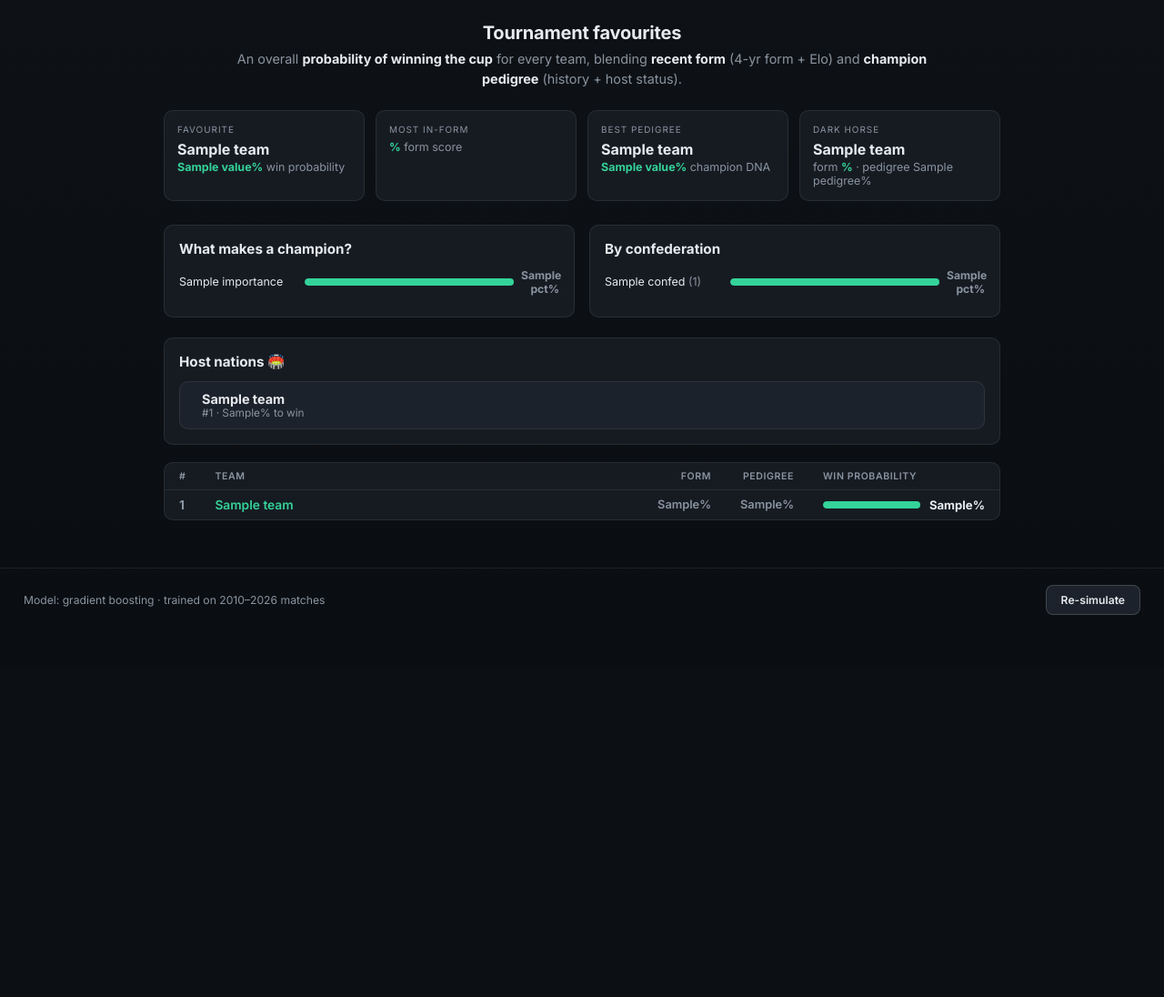
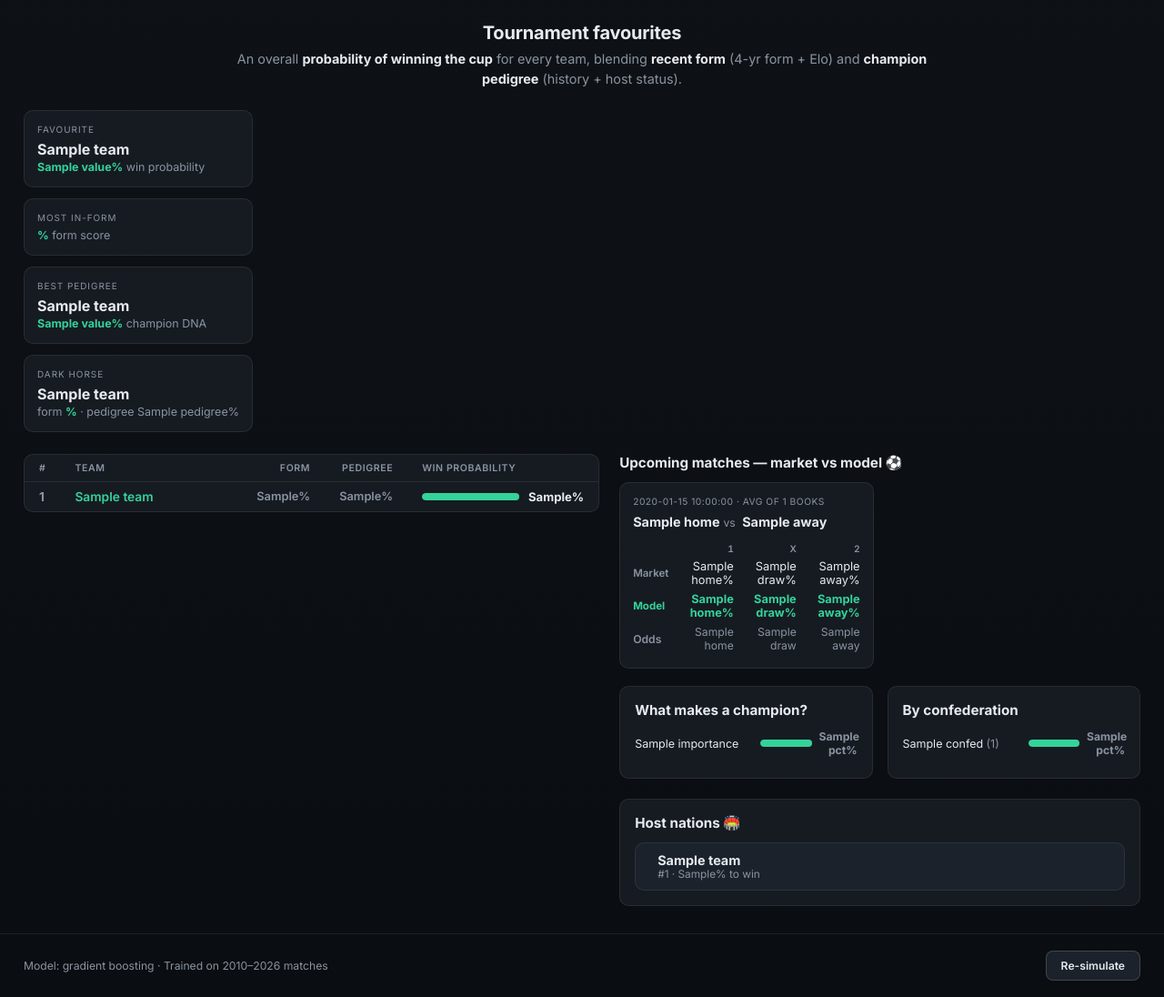
Before and after one commit to KlitiHamataj/world_cup_prediction, a Flask app: template templates/dashboard.html in a window 1280 px wide. Shown: the part 66-1162 px from the top of the page at 91% size. Before the commit the page ends 742 px from the top, so only its background shows below. Run offline with Flask 3, Linux system fonts and the light colour scheme; the template is opened without the code that fills it: most values are stand-ins (such as "Sample title", 1, 10 or a date in 2020); parts of the project's set-up code (start-up, migrations or seed data) failed here and were passed over; some libraries are stand-ins or nearby versions.

Commit message:
[+] fix layout

```diff
--- a/app.py
+++ b/app.py
@@ -15,6 +15,7 @@ from src.models.predictor import Predictor
 from src.models.simulator import run_full_simulation, COIN_BIAS
 from src.utils.flags import flag, FLAGS, CODES
 from src.models.ensemble import get_ensemble, get_dashboard_data, WEIGHT_LEADERS, WEIGHT_PROFILES
+from src.models.next_game import get_next_games
 
 app = Flask(__name__)
 app.jinja_env.globals["flag"] = flag
@@ -238,6 +239,7 @@ def dashboard():
     data = get_dashboard_data()
     ranking = data["ranking"]
     champion = ranking[0]["team"] if ranking else "-"
+    next_games = get_next_games(_predictor)   # market vs model odds for upcoming games
     return render_template(
         "dashboard.html",
         page="dashboard",
@@ -248,6 +250,7 @@ def dashboard():
         hosts=data["hosts"],
         confeds=data["confeds"],
         importances=data["importances"],
+        next_games=next_games,
         weight_leaders=round(WEIGHT_LEADERS * 100),
         weight_profiles=round(WEIGHT_PROFILES * 100),
     )
--- a/templates/base.html
+++ b/templates/base.html
@@ -31,7 +31,7 @@
   </main>
 
   <footer>
-    <span>Model: gradient boosting · trained on 2010–2026 matches</span>
+    <span>Model: gradient boosting · Trained on 2010–2026 matches</span>
     {% if page not in ['predict', 'dashboard'] %}<a class="resim" href="?seed={{ range(1, 99999) | random }}">Re-simulate</a>{% endif %}
   </footer>
 
--- a/templates/dashboard.html
+++ b/templates/dashboard.html
@@ -2,10 +2,18 @@
 {% block content %}
 
 <style>
-  .dash{max-width:920px; margin:0 auto}
+  .dash{max-width:1500px; margin:0 auto}
+
+  /* Top band: podium + stat cards side by side */
+  .dash-top{display:grid; grid-template-columns:auto 1fr; gap:26px; align-items:center; margin-bottom:24px}
+
+  /* Two-column main area: ranking table beside the rest */
+  .dash-grid{display:grid; grid-template-columns:minmax(0,1.05fr) minmax(0,.95fr);
+    gap:22px; align-items:start}
+  .dash-col-side > * + *{margin-top:22px}
 
   /* Podium */
-  .podium{display:flex; justify-content:center; align-items:flex-end; gap:14px; margin:6px 0 26px}
+  .podium{display:flex; justify-content:center; align-items:flex-end; gap:14px; margin:0}
   .pod{background:var(--surface); border:1px solid var(--border); border-radius:var(--r);
     padding:16px 14px; text-align:center; width:170px}
   .pod .medal{font-size:1.5rem}
@@ -18,8 +26,8 @@
   .pod-1 .pod-pct{color:var(--gold)}
 
   /* Stat cards */
-  .dash-cards{display:grid; grid-template-columns:repeat(auto-fit, minmax(170px,1fr));
-    gap:12px; margin-bottom:26px}
+  .dash-cards{display:grid; grid-template-columns:repeat(auto-fit, minmax(160px,1fr));
+    gap:12px; margin:0}
   .scard{background:var(--surface); border:1px solid var(--border); border-radius:var(--r); padding:14px}
   .scard .scard-label{font-size:.62rem; text-transform:uppercase; letter-spacing:1px; color:var(--muted)}
   .scard .scard-team{font-weight:700; font-size:1rem; margin:6px 0 2px}
@@ -27,7 +35,7 @@
   .scard .scard-sub b{color:var(--accent)}
 
   /* Generic panels + bars */
-  .dash-insights{display:grid; grid-template-columns:1fr 1fr; gap:16px; margin-bottom:22px}
+  .dash-insights{display:grid; grid-template-columns:1fr 1fr; gap:16px; margin:0}
   .panel{background:var(--surface); border:1px solid var(--border); border-radius:var(--r); padding:16px}
   .panel h3{margin:0 0 12px; font-size:.95rem}
   .ibar-row{display:grid; grid-template-columns:130px 1fr 42px; align-items:center; gap:8px; margin:7px 0}
@@ -47,7 +55,7 @@
 
   /* Ranking table */
   .fav-wrap{background:var(--surface); border:1px solid var(--border);
-    border-radius:var(--r); overflow:hidden; margin-bottom:22px}
+    border-radius:var(--r); overflow:hidden; margin:0}
   .fav-table{width:100%}
   .fav-table th.num, .fav-table td.num{text-align:right; width:78px}
   .fav-table td.muted{color:var(--muted); font-variant-numeric:tabular-nums; font-weight:600; font-size:.8rem}
@@ -59,7 +67,28 @@
   .fav-bar span{display:block; height:100%; background:var(--accent); border-radius:6px}
   .fav-val{font-variant-numeric:tabular-nums; font-weight:700; font-size:.82rem; min-width:44px; text-align:right}
 
-  @media (max-width:640px){ .dash-insights{grid-template-columns:1fr} }
+  /* Upcoming matches — horizontal strip, market vs model */
+  .upcoming{margin:0}
+  .upcoming-title{margin:0 0 12px; font-size:.95rem}
+  .ng-strip{display:grid; grid-template-columns:1fr 1fr; gap:14px}
+  .ng-card{background:var(--surface); border:1px solid var(--border);
+    border-radius:var(--r); padding:14px}
+  .ng-date{font-size:.64rem; text-transform:uppercase; letter-spacing:.5px; color:var(--muted); margin-bottom:6px}
+  .ng-match{font-weight:700; font-size:.9rem; margin-bottom:10px; line-height:1.5}
+  .ng-match .ng-vs{color:var(--muted); font-weight:400; font-size:.76rem; margin:0 4px}
+  .ng-tbl{width:100%; border-collapse:collapse; font-variant-numeric:tabular-nums}
+  .ng-tbl th, .ng-tbl td{text-align:right; padding:3px 0; font-size:.8rem}
+  .ng-tbl th:first-child, .ng-tbl td:first-child{text-align:left; color:var(--muted); font-weight:600; font-size:.72rem}
+  .ng-tbl .ng-tbl-h th{font-size:.64rem; color:var(--muted); font-weight:600}
+  .ng-tbl .ng-model td{color:var(--accent); font-weight:700}
+  .ng-tbl .ng-odds td{color:var(--muted); font-size:.76rem}
+
+  /* Collapse to single column on narrower screens */
+  @media (max-width:1080px){
+    .dash-grid{grid-template-columns:1fr}
+    .dash-top{grid-template-columns:1fr; justify-items:center}
+  }
+  @media (max-width:640px){ .dash-insights{grid-template-columns:1fr} .ng-strip{grid-template-columns:1fr} }
 </style>
 
 <div class="dash">
@@ -69,6 +98,8 @@
   <p>An overall <strong>probability of winning the cup</strong> for every team, blending
      <strong>recent form</strong> (4-yr form + Elo) and <strong>champion pedigree</strong> (history + host status).</p>
 </section>
+
+<div class="dash-top">
 
 {# ---------- Podium (top 3) ---------- #}
 {% if ranking|length >= 3 %}
@@ -118,6 +149,69 @@
   </div>
 </div>
 
+</div>{# /dash-top #}
+
+<div class="dash-grid">
+
+{# ---------- Left column: full ranking ---------- #}
+<div class="dash-col-main">
+<div class="fav-wrap">
+  <table class="standings fav-table">
+    <thead>
+      <tr>
+        <th>#</th><th>Team</th>
+        <th class="num">Form</th><th class="num">Pedigree</th>
+        <th class="fav-th">Win probability</th>
+      </tr>
+    </thead>
+    <tbody>
+      {% set top = ranking[0].final_pct if ranking else 100 %}
+      {% for row in ranking %}
+      <tr class="{{ 'top3' if row.rank <= 3 else '' }}">
+        <td class="pos">{{ row.rank }}</td>
+        <td class="fav-team">{{ flag(row.team) }} {{ row.team }}</td>
+        <td class="num muted">{{ row.leaders_pct }}%</td>
+        <td class="num muted">{{ row.profiles_pct }}%</td>
+        <td class="fav-prob">
+          <div class="fav-bar"><span style="width: {{ (row.final_pct / top * 100)|round(1) }}%"></span></div>
+          <span class="fav-val">{{ row.final_pct }}%</span>
+        </td>
+      </tr>
+      {% endfor %}
+    </tbody>
+  </table>
+</div>
+</div>{# /dash-col-main #}
+
+{# ---------- Right column: upcoming, insights, hosts ---------- #}
+<div class="dash-col-side">
+
+{# ---------- Upcoming matches: market vs model odds (horizontal) ---------- #}
+{% if next_games %}
+<div class="upcoming">
+  <h3 class="upcoming-title">Upcoming matches — market vs model ⚽</h3>
+  <div class="ng-strip">
+    {% for g in next_games %}
+    <div class="ng-card">
+      <div class="ng-date">{{ g.date }} · avg of {{ g.n_books }} books</div>
+      <div class="ng-match">
+        {{ flag(g.home) }} {{ g.home }}<span class="ng-vs">vs</span>{{ flag(g.away) }} {{ g.away }}
+      </div>
+      <table class="ng-tbl">
+        <tr class="ng-tbl-h"><th></th><th>1</th><th>X</th><th>2</th></tr>
+        <tr><td>Market</td><td>{{ g.market.home }}%</td><td>{{ g.market.draw }}%</td><td>{{ g.market.away }}%</td></tr>
+        {% if g.model %}
+        <tr class="ng-model"><td>Model</td><td>{{ g.model.home }}%</td><td>{{ g.model.draw }}%</td><td>{{ g.model.away }}%</td></tr>
+        {% endif %}
+        <tr class="ng-odds"><td>Odds</td><td>{{ g.avg_odds.home }}</td><td>{{ g.avg_odds.draw }}</td><td>{{ g.avg_odds.away }}</td></tr>
+      </table>
+    </div>
+    {% endfor %}
+  </div>
+</div>
+{% endif %}
+</br>
+
 {# ---------- Insights: feature importances + confederations ---------- #}
 <div class="dash-insights">
   <div class="panel">
```
Also changed, not shown: other parts of templates/dashboard.html (+2 -28 lines), src/models/next_game.py (added, +112 -0 lines), 5 other files.
